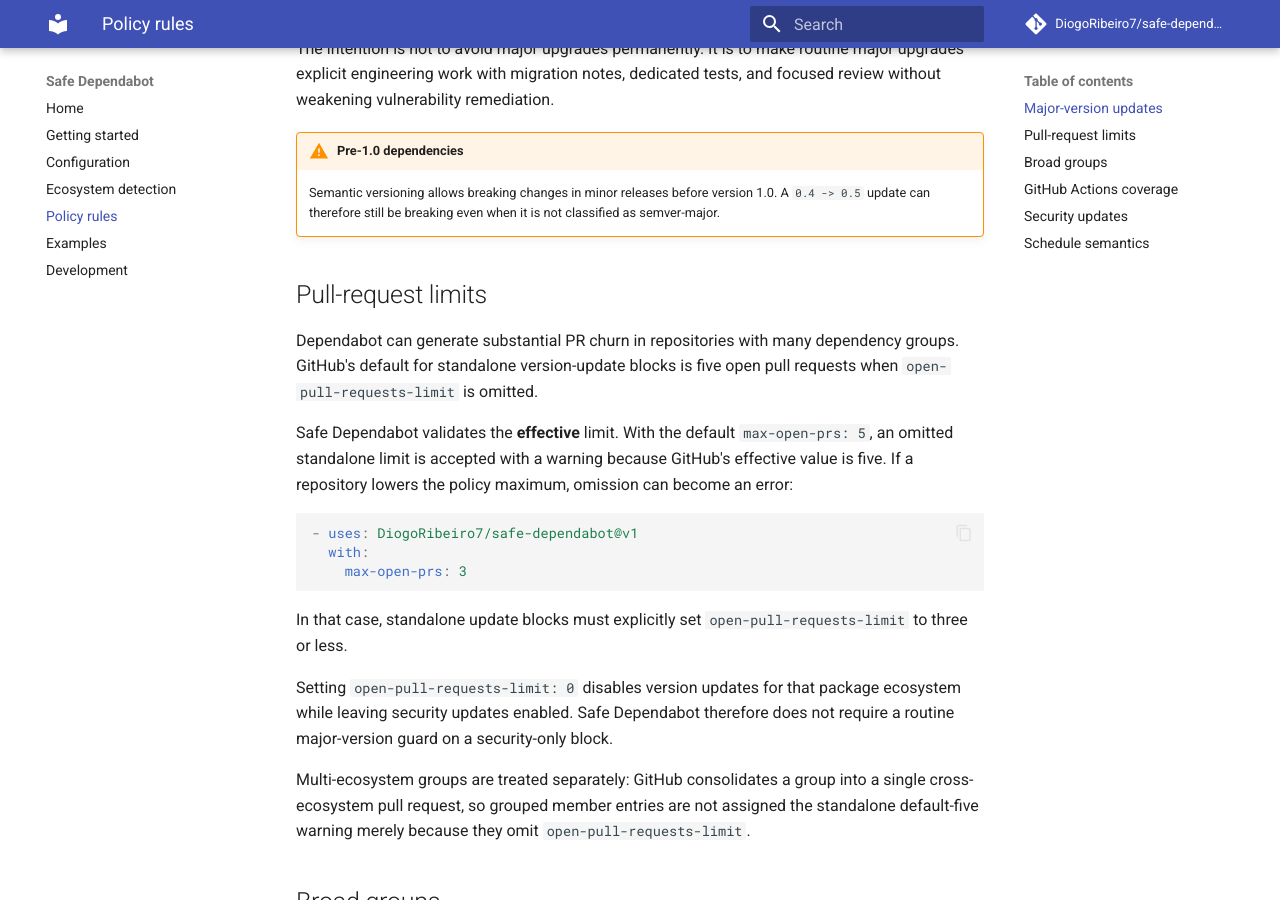
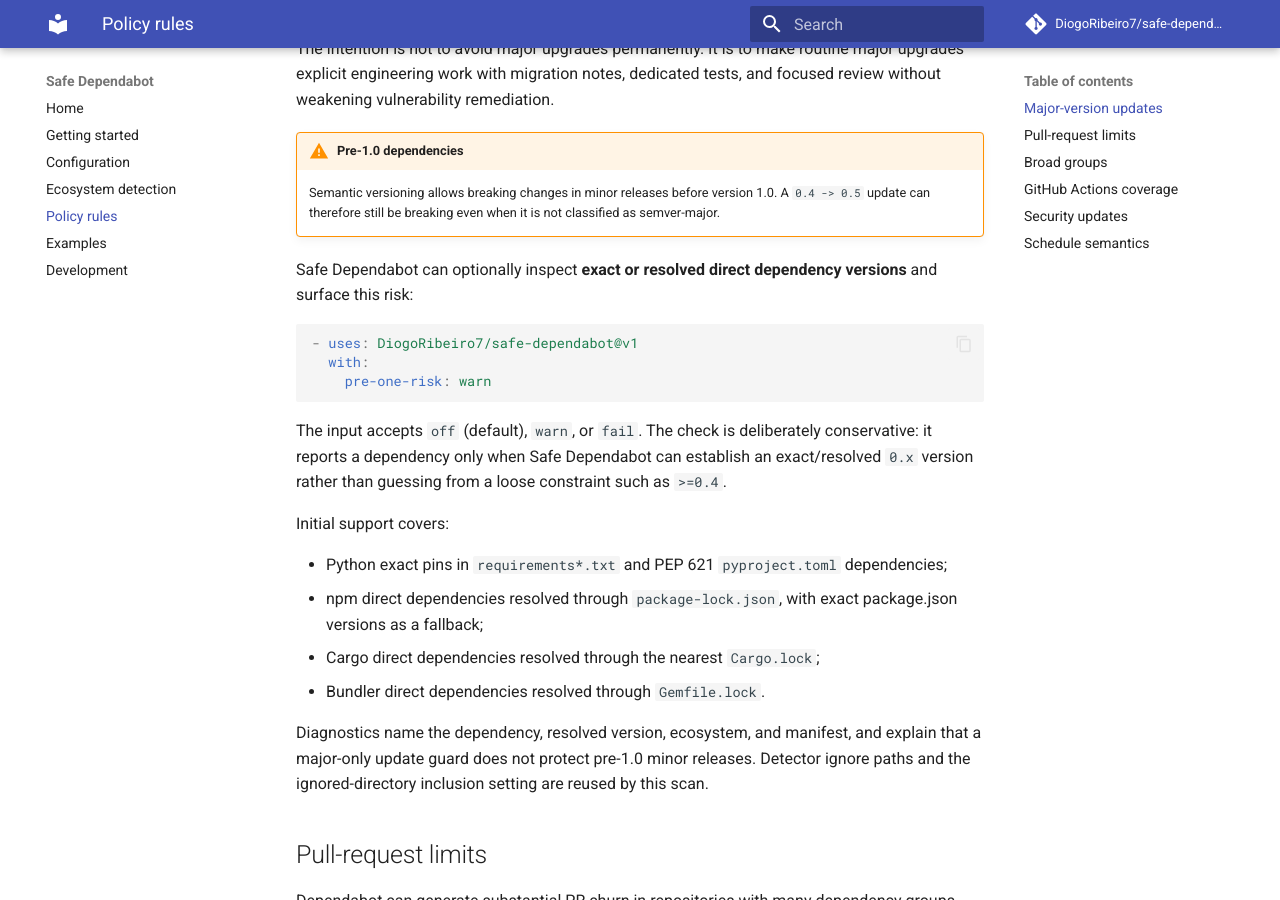
Before and after one commit to DiogoRibeiro7/safe-dependabot, an MkDocs documentation site: the page built from docs/policy.md, in a window 1280 px wide and 900 px high, scrolled down 671 px. Built offline with MkDocs 1.6.1 and Material for MkDocs 9.7.7, drawn with Linux system fonts in a browser that asks for light colours; comment, search, counter and statistics services are not loaded.

Commit message:
docs: explain pre-1.0 compatibility risk checks

````diff
--- a/docs/policy.md
+++ b/docs/policy.md
@@ -22,6 +22,25 @@
 
 !!! warning "Pre-1.0 dependencies"
     Semantic versioning allows breaking changes in minor releases before version 1.0. A `0.4 -> 0.5` update can therefore still be breaking even when it is not classified as semver-major.
+
+Safe Dependabot can optionally inspect **exact or resolved direct dependency versions** and surface this risk:
+
+```yaml
+- uses: DiogoRibeiro7/safe-dependabot@v1
+  with:
+    pre-one-risk: warn
+```
+
+The input accepts `off` (default), `warn`, or `fail`. The check is deliberately conservative: it reports a dependency only when Safe Dependabot can establish an exact/resolved `0.x` version rather than guessing from a loose constraint such as `>=0.4`.
+
+Initial support covers:
+
+- Python exact pins in `requirements*.txt` and PEP 621 `pyproject.toml` dependencies;
+- npm direct dependencies resolved through `package-lock.json`, with exact package.json versions as a fallback;
+- Cargo direct dependencies resolved through the nearest `Cargo.lock`;
+- Bundler direct dependencies resolved through `Gemfile.lock`.
+
+Diagnostics name the dependency, resolved version, ecosystem, and manifest, and explain that a major-only update guard does not protect pre-1.0 minor releases. Detector ignore paths and the ignored-directory inclusion setting are reused by this scan.
 
 ## Pull-request limits
 
````
